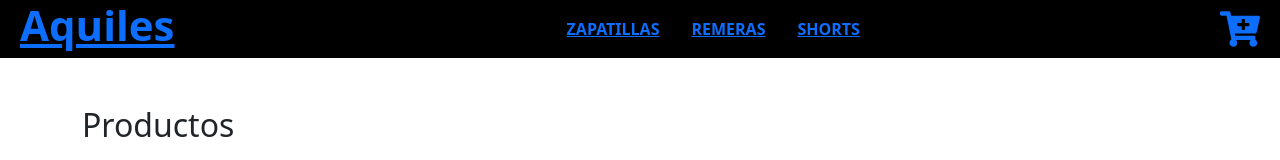
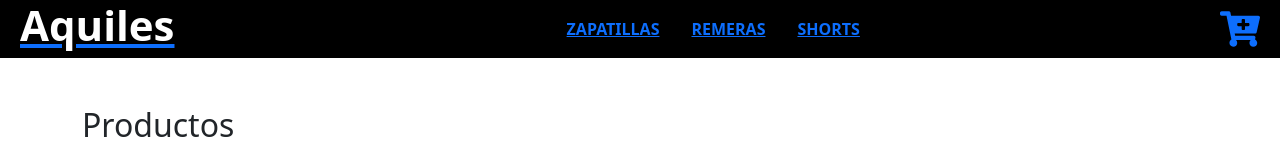
Before and after one commit to facusarhan/ProyectoReactJs, a React (Create React App) app: page / in a window 1280 px wide. Shown: the top 160 px of the page. Built offline with nearby package versions, Linux system fonts and the light colour scheme.

Commit message:
Proyecto con estilos

```diff
--- a/src/components/navBar/NavBar.scss
+++ b/src/components/navBar/NavBar.scss
@@ -10,6 +10,8 @@
     h1 {
         font-size: 42px;
         font-weight: 700;
+        color: white;
+        text-decoration: none;
     }
 
     nav {
@@ -21,9 +23,11 @@
 
             li {
                 font-weight: 700;
+                text-decoration: none;
                 text-transform: uppercase;
                 padding: 16px;
                 list-style: none;
+                color: white;
             }
         }
     }
```
